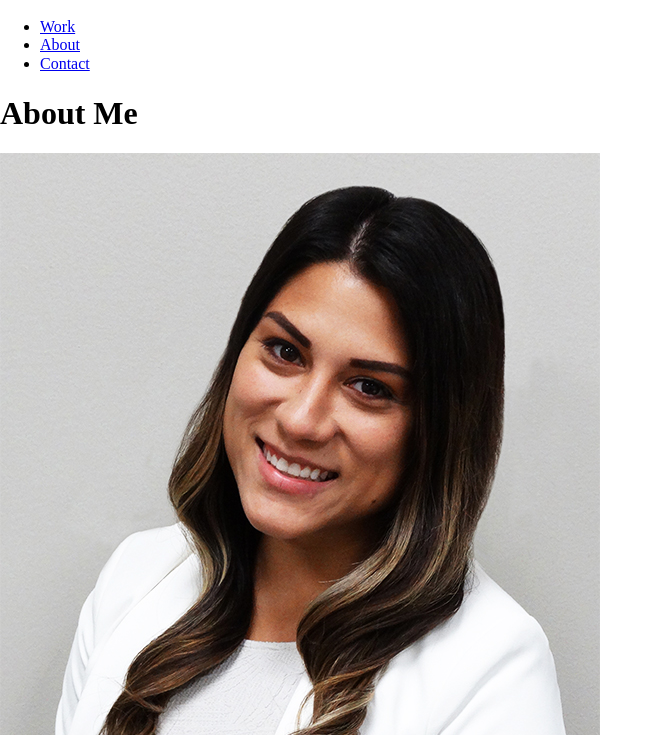
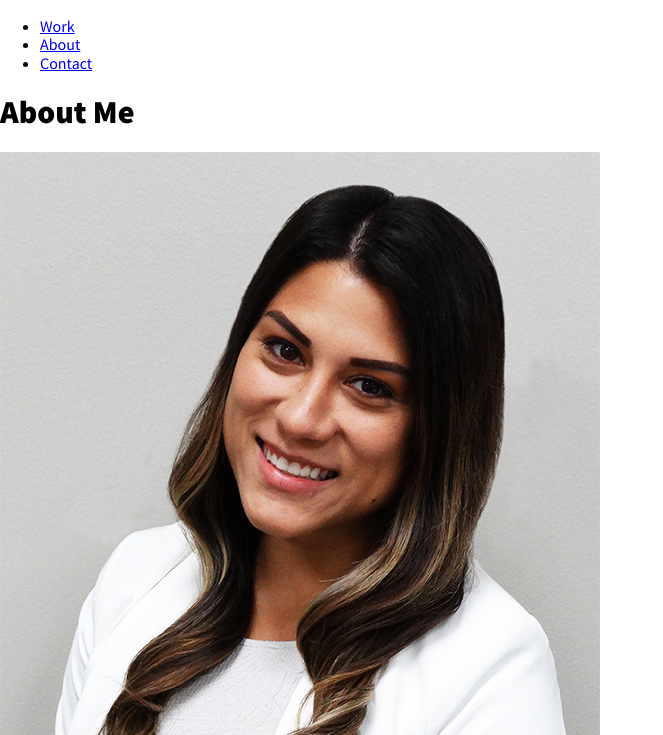
Before and after one commit to CMFulinara/portfolio-website, a plain HTML site: page about.html in a window 1280 px wide. Shown: the part 65-800 px from the top of the page, without its empty margins (0-663 px from the left). Drawn offline with Linux system fonts and the light colour scheme.

Commit message:
update the website's fonts

```diff
--- a/about.html
+++ b/about.html
@@ -6,6 +6,7 @@
   <link rel="stylesheet" type="text/css" href="css/normalize.css">
   <link rel="stylesheet" type="text/css" href="css/style.css">
   <meta name="viewport" content="width=device-width, initial-scale=1">
+  <link href="https://fonts.googleapis.com/css?family=Source+Sans+Pro:400,900&display=swap" rel="stylesheet">
 
   <meta charset="utf-8">
   <title>About Crystal Fulinara</title>
--- a/css/style.css
+++ b/css/style.css
@@ -1,5 +1,9 @@
-
+/*
+Colors used:
+Primary Color (Peach): #ffd89b;
+Secondary Color (Grey): #b5b3b4;
+*/
 
 body {
-  background-color: light-grey;
+  font-family: 'Source Sans Pro', sans-serif;
 }
```
Also changed, not shown: bodhi.html (+1 -0 lines), contact.html (+1 -0 lines), index.html (+1 -0 lines).
